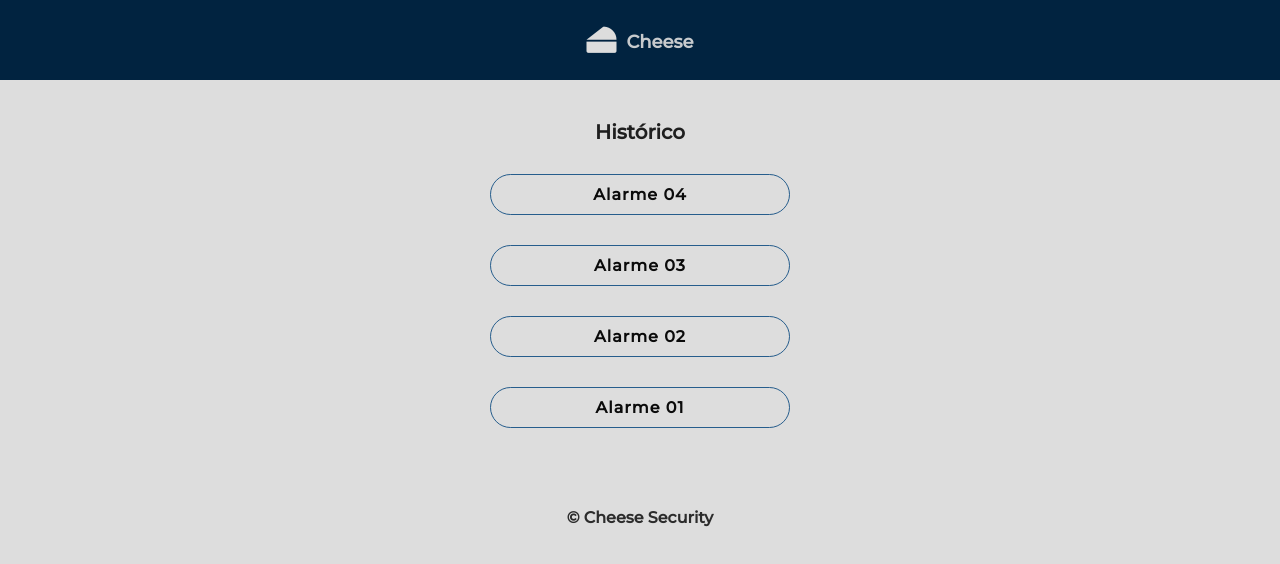
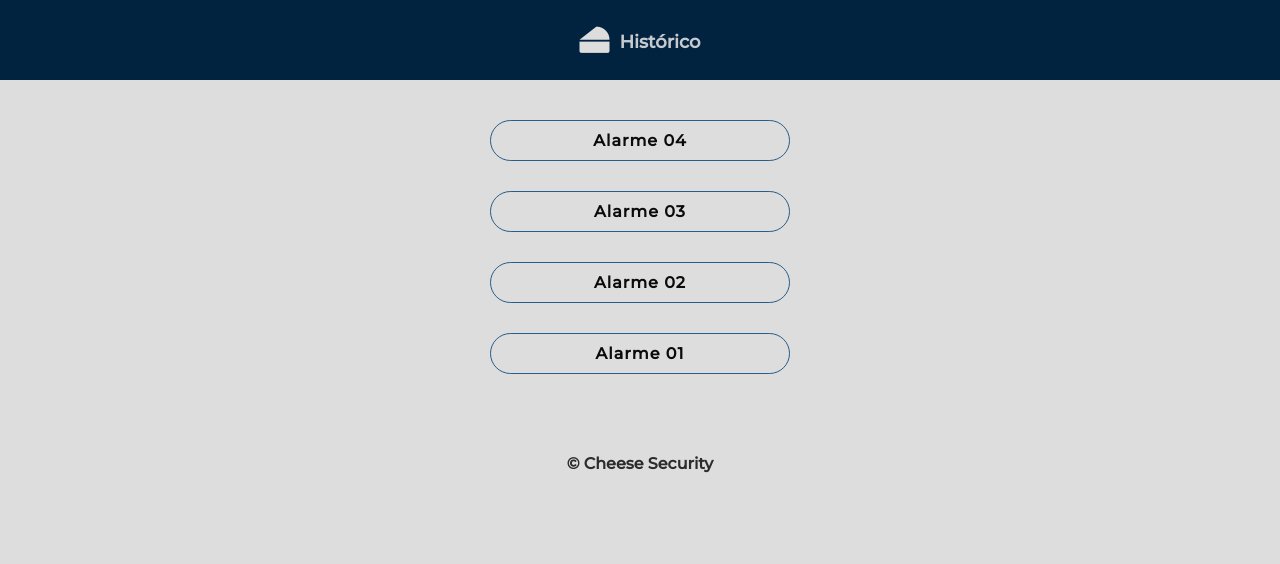
Before and after one commit to RyannBenjamim/Cheese, a plain HTML site: page index4.html in a window 1280 px wide. Drawn offline with Linux system fonts and the light colour scheme; a web font is replaced by a local one.

Commit message:
Update index4.html

```diff
--- a/index4.html
+++ b/index4.html
@@ -10,10 +10,9 @@
 <body>
     <header style="margin-bottom: 40px;">
         <i class="fas fa-cheese logo"></i>
-        <p class="title">Cheese</p>
+        <p class="title">Histórico</p>
     </header>
     <main>
-        <h1>Histórico</h1>
         <div class="alarmes" id="alarme04">Alarme 04</div>
         <div class="alarmes" id="alarme03">Alarme 03</div>
         <div class="alarmes" id="alarme02">Alarme 02</div>
```
